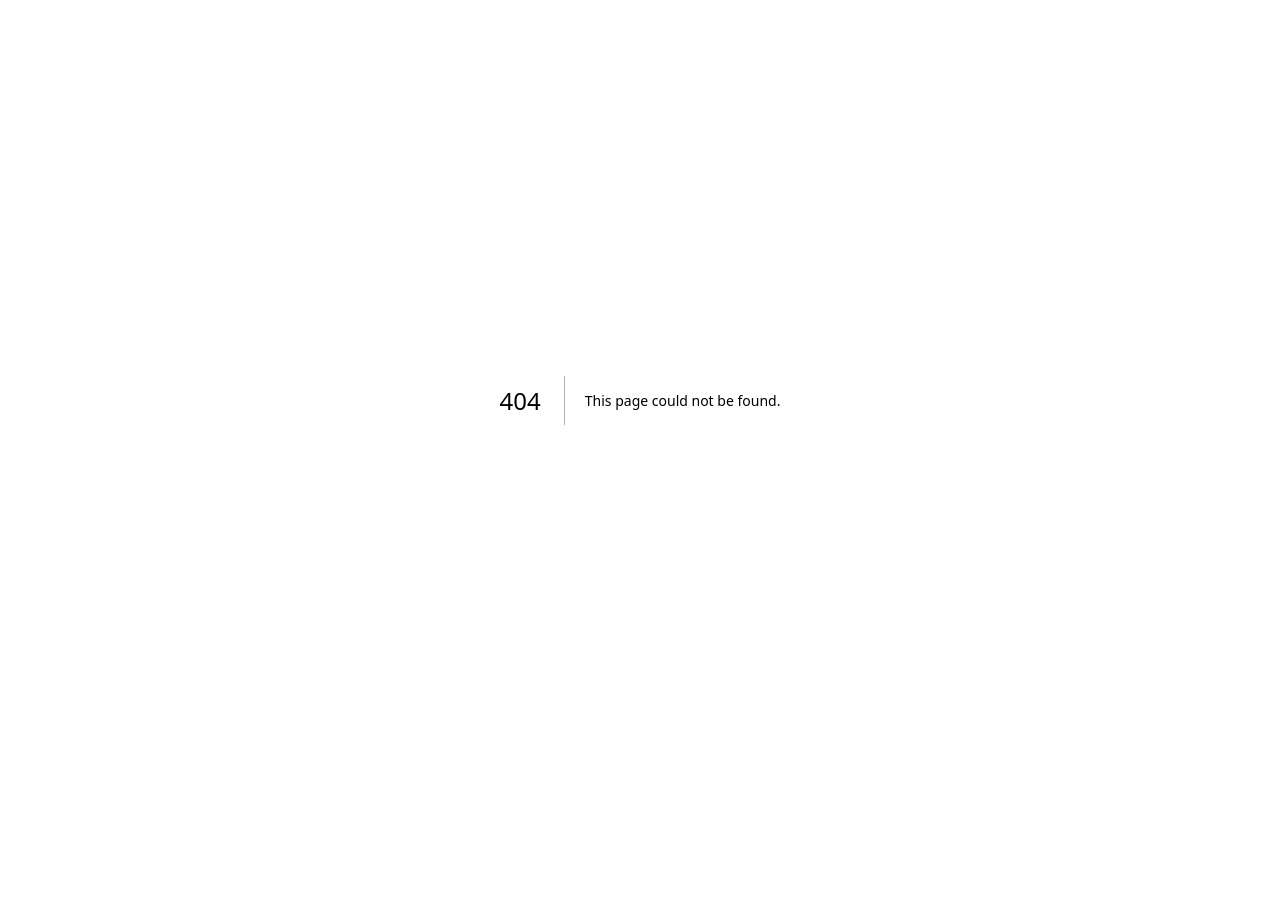
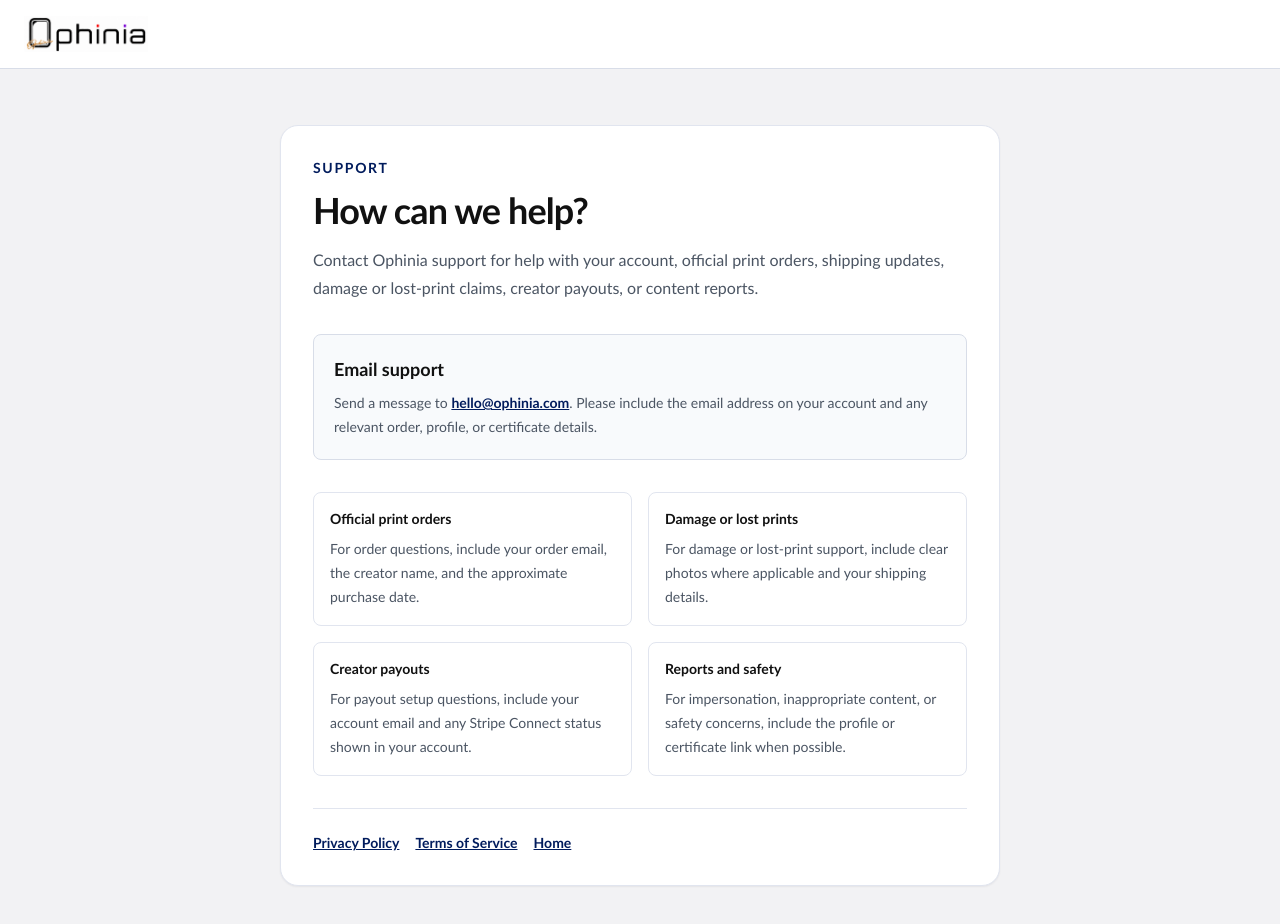
Before and after one commit to ajofer5/tapnsign, a Next.js app in the folder website/: page /support in a window 1280 px wide. Before the commit this address had no page. Shown: the top 924 px of the page. Before the commit the page ends 800 px from the top, so only its background shows below. Built offline with nearby package versions, Linux system fonts and the light colour scheme.

Commit message:
Add website support page

```diff
--- a/website/app/page.tsx
+++ b/website/app/page.tsx
@@ -58,8 +58,8 @@ export default function HomePage() {
             Create authenticated memorabilia, grow fan engagement, and earn from every print sold.
           </p>
           <div className="grid grid-cols-1 gap-4 md:grid-cols-2">
-            <SquareCard text="Identity verification through Stripe Identity." />
-            <SquareCard text="Capture a personalized autograph in seconds." />
+            <SquareCard text="Payout setup through Stripe Connect." />
+            <SquareCard text="Capture authenticated moments in seconds." />
             <SquareCard text="Securely store the digital rights to your moments." />
             <SquareCard text="Certificate of authenticity tied to every moment." />
           </div>
@@ -89,7 +89,7 @@ export default function HomePage() {
           Ready to browse?
         </h2>
         <p className="mb-10 text-lg text-gray-600">
-          Explore verified autographs on the web, then use the app to create new autographs.
+          Explore official prints on the web, then use the app to capture new moments.
         </p>
         <div className="flex flex-wrap items-center justify-center gap-3">
           <Link
@@ -117,6 +117,9 @@ export default function HomePage() {
             <Link href={webRoutes.terms} className="transition-colors hover:text-black">
               Terms of Service
             </Link>
+            <Link href={webRoutes.support} className="transition-colors hover:text-black">
+              Support
+            </Link>
             <a href="mailto:hello@ophinia.com" className="transition-colors hover:text-black">
               Contact
             </a>
--- a/website/app/privacy/page.tsx
+++ b/website/app/privacy/page.tsx
@@ -30,6 +30,7 @@ export default function PrivacyPage() {
       </div>
       <footer className="border-t border-gray-200 py-8 px-6 text-center text-sm text-gray-500">
         <Link href="/terms" className="hover:underline mr-4">Terms of Service</Link>
+        <Link href="/support" className="hover:underline mr-4">Support</Link>
         <Link href="/" className="hover:underline">Home</Link>
       </footer>
     </main>
--- /dev/null
+++ b/website/app/support/page.tsx
@@ -0,0 +1,87 @@
+import Link from 'next/link';
+import type { Metadata } from 'next';
+import { webRoutes } from '../../lib/routes';
+
+export const metadata: Metadata = {
+  title: 'Support — Ophinia',
+  description: 'Get help with Ophinia accounts, official prints, payouts, and orders.',
+};
+
+export default function SupportPage() {
+  return (
+    <main className="min-h-screen bg-[#F2F2F4]">
+      <nav className="border-b border-[#D8DDE8] bg-white px-6 py-4">
+        <Link href={webRoutes.landing}>
+          <img src="/ophinia-logo.png" alt="Ophinia" className="h-9" />
+        </Link>
+      </nav>
+
+      <section className="mx-auto max-w-3xl px-6 py-14">
+        <div className="web-panel border border-[#E1E5EF] p-8">
+          <p className="text-sm font-semibold uppercase tracking-[0.12em] text-[#001B5C]">
+            Support
+          </p>
+          <h1 className="mt-3 text-3xl font-black tracking-tight text-[#111111] md:text-4xl">
+            How can we help?
+          </h1>
+          <p className="mt-4 text-base leading-7 text-gray-600">
+            Contact Ophinia support for help with your account, official print orders,
+            shipping updates, damage or lost-print claims, creator payouts, or content reports.
+          </p>
+
+          <div className="mt-8 rounded-lg border border-[#D8DDE8] bg-[#F8FAFC] p-5">
+            <h2 className="text-lg font-bold text-[#111111]">Email support</h2>
+            <p className="mt-2 text-sm leading-6 text-gray-600">
+              Send a message to{' '}
+              <a className="font-semibold text-[#001B5C] underline" href="mailto:hello@ophinia.com">
+                hello@ophinia.com
+              </a>
+              . Please include the email address on your account and any relevant order,
+              profile, or certificate details.
+            </p>
+          </div>
+
+          <div className="mt-8 grid gap-4 md:grid-cols-2">
+            <SupportItem
+              title="Official print orders"
+              text="For order questions, include your order email, the creator name, and the approximate purchase date."
+            />
+            <SupportItem
+              title="Damage or lost prints"
+              text="For damage or lost-print support, include clear photos where applicable and your shipping details."
+            />
+            <SupportItem
+              title="Creator payouts"
+              text="For payout setup questions, include your account email and any Stripe Connect status shown in your account."
+            />
+            <SupportItem
+              title="Reports and safety"
+              text="For impersonation, inappropriate content, or safety concerns, include the profile or certificate link when possible."
+            />
+          </div>
+
+          <div className="mt-8 flex flex-wrap gap-4 border-t border-[#E1E5EF] pt-6 text-sm">
+            <Link href={webRoutes.privacy} className="font-semibold text-[#001B5C] underline">
+              Privacy Policy
+            </Link>
+            <Link href={webRoutes.terms} className="font-semibold text-[#001B5C] underline">
+              Terms of Service
+            </Link>
+            <Link href={webRoutes.landing} className="font-semibold text-[#001B5C] underline">
+              Home
+            </Link>
+          </div>
+        </div>
+      </section>
+    </main>
+  );
+}
+
+function SupportItem({ title, text }: { title: string; text: string }) {
+  return (
+    <div className="rounded-lg border border-[#E1E5EF] bg-white p-4">
+      <h2 className="text-sm font-bold text-[#111111]">{title}</h2>
+      <p className="mt-2 text-sm leading-6 text-gray-600">{text}</p>
+    </div>
+  );
+}
--- a/website/app/terms/page.tsx
+++ b/website/app/terms/page.tsx
@@ -30,6 +30,7 @@ export default function TermsPage() {
       </div>
       <footer className="border-t border-gray-200 py-8 px-6 text-center text-sm text-gray-500">
         <Link href="/privacy" className="hover:underline mr-4">Privacy Policy</Link>
+        <Link href="/support" className="hover:underline mr-4">Support</Link>
         <Link href="/" className="hover:underline">Home</Link>
       </footer>
     </main>
--- a/website/lib/routes.ts
+++ b/website/lib/routes.ts
@@ -13,6 +13,7 @@ export const webRoutes = {
   logout: '/logout',
   privacy: '/privacy',
   terms: '/terms',
+  support: '/support',
   identity: '/identity',
   identityStart: '/identity/start',
   identitySuccess: '/identity/success',
```
